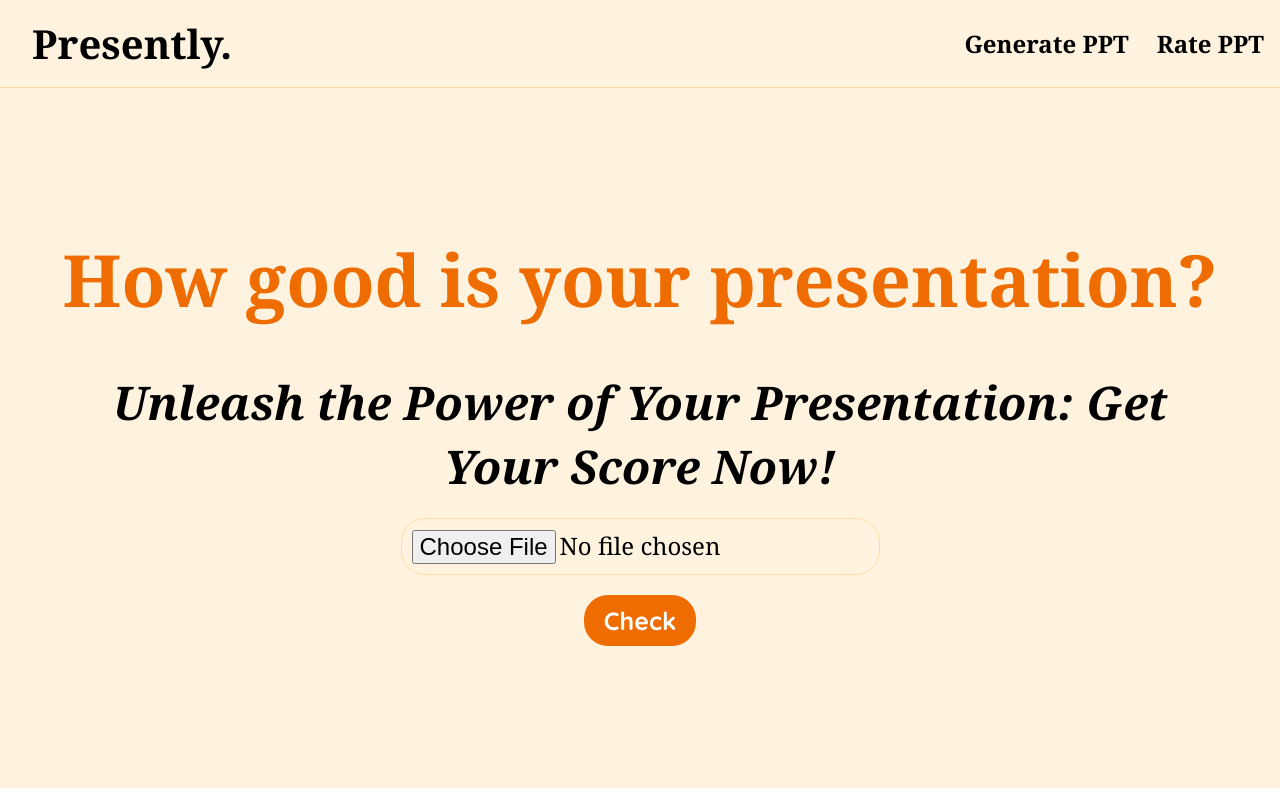
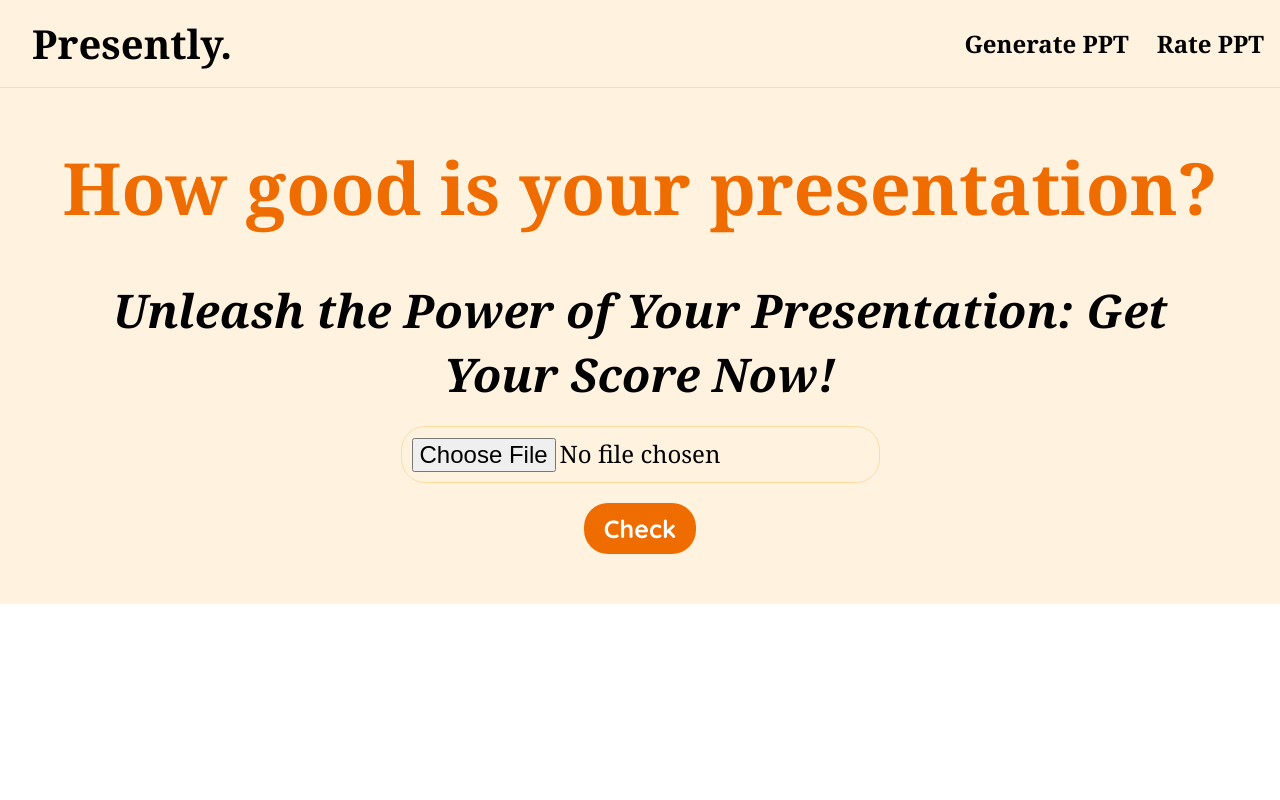
Before and after one commit to mynameiskennith/Presently-v1.0, a React (Create React App) app in the folder frontend/: page /rating in a window 1280 px wide. Built offline with nearby package versions, Linux system fonts and the light colour scheme.

Commit message:
changed height back to normal

```diff
--- a/frontend/src/Rating.css
+++ b/frontend/src/Rating.css
@@ -6,7 +6,8 @@
   align-items: center;
   justify-content: center;
   padding: 50px;
-  height: 75vh;
+  /* height: 75vh; */
+  /* height: auto; */
 }
 
 .catchy-heading {
```
